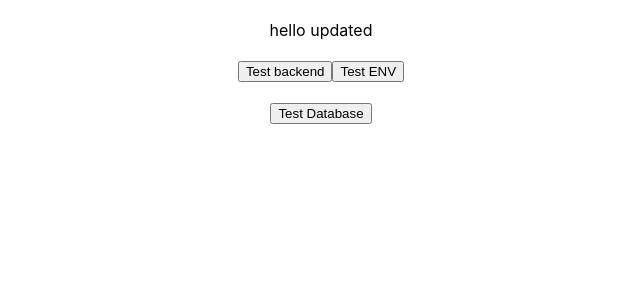
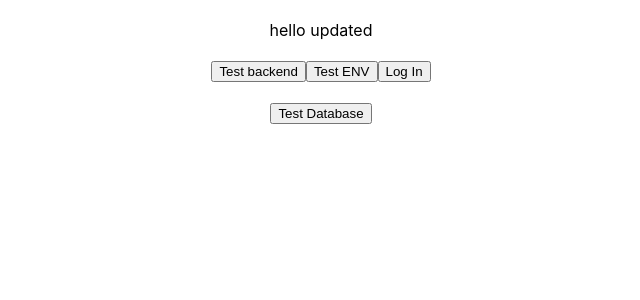
Before and after one commit to easyrun32/here-listen, a React (Create React App) app in the folder client/: page / in a window 1280 px wide. Shown: the top 300 px of the page, without its empty margins (319-959 px from the left). Built offline with nearby package versions, Linux system fonts and the light colour scheme; no server answers.

Commit message:
adding auth0

```diff
--- a/client/src/App.js
+++ b/client/src/App.js
@@ -2,7 +2,7 @@ import React from "react";
 import "./App.css";
 import axios from "axios";
 //BOILERPLATE
-// import { useAuth0 } from "@auth0/auth0-react";
+import { useAuth0 } from "@auth0/auth0-react";
 export function App() {
   const testbackend = () => {
     axios.get(`${process.env.REACT_APP_USERS_SERVICE_URL}/test`).then((res) => {
@@ -29,11 +29,11 @@ export function App() {
       });
   };
 
-  // const { user, isAuthenticated, loginWithRedirect } = useAuth0();
+  const { user, isAuthenticated, loginWithRedirect } = useAuth0();
 
   console.log(process.env);
-  // console.log(user);
-  // console.log(isAuthenticated);
+  console.log(user);
+  console.log(isAuthenticated);
   return (
     <div className="App">
       <br />
@@ -42,7 +42,7 @@ export function App() {
       <br />
       <button onClick={testbackend}>Test backend</button>
       <button onClick={testEnv}>Test ENV</button>
-      {/* <button onClick={() => loginWithRedirect()}>Log In</button> */}
+      <button onClick={() => loginWithRedirect()}>Log In</button>
       <br />
       <br />
       <button onClick={testDatabase}>Test Database</button>
--- a/client/src/index.js
+++ b/client/src/index.js
@@ -3,17 +3,17 @@ import ReactDOM from "react-dom";
 import "./index.css";
 import App from "./App";
 import * as serviceWorker from "./serviceWorker";
-// import { Auth0Provider } from "@auth0/auth0-react";
+import { Auth0Provider } from "@auth0/auth0-react";
 
 ReactDOM.render(
   <React.StrictMode>
-    {/* <Auth0Provider
+    <Auth0Provider
       domain="easyrun32.us.auth0.com"
       clientId={process.env.REACT_APP_SECRETME}
       redirectUri={window.location.origin}
-    > */}
-    <App />
-    {/* </Auth0Provider> */}
+    >
+      <App />
+    </Auth0Provider>
   </React.StrictMode>,
   document.getElementById("root")
 );
```
Also changed, not shown: 1 other file (tests, documents, lock files or other folders).
